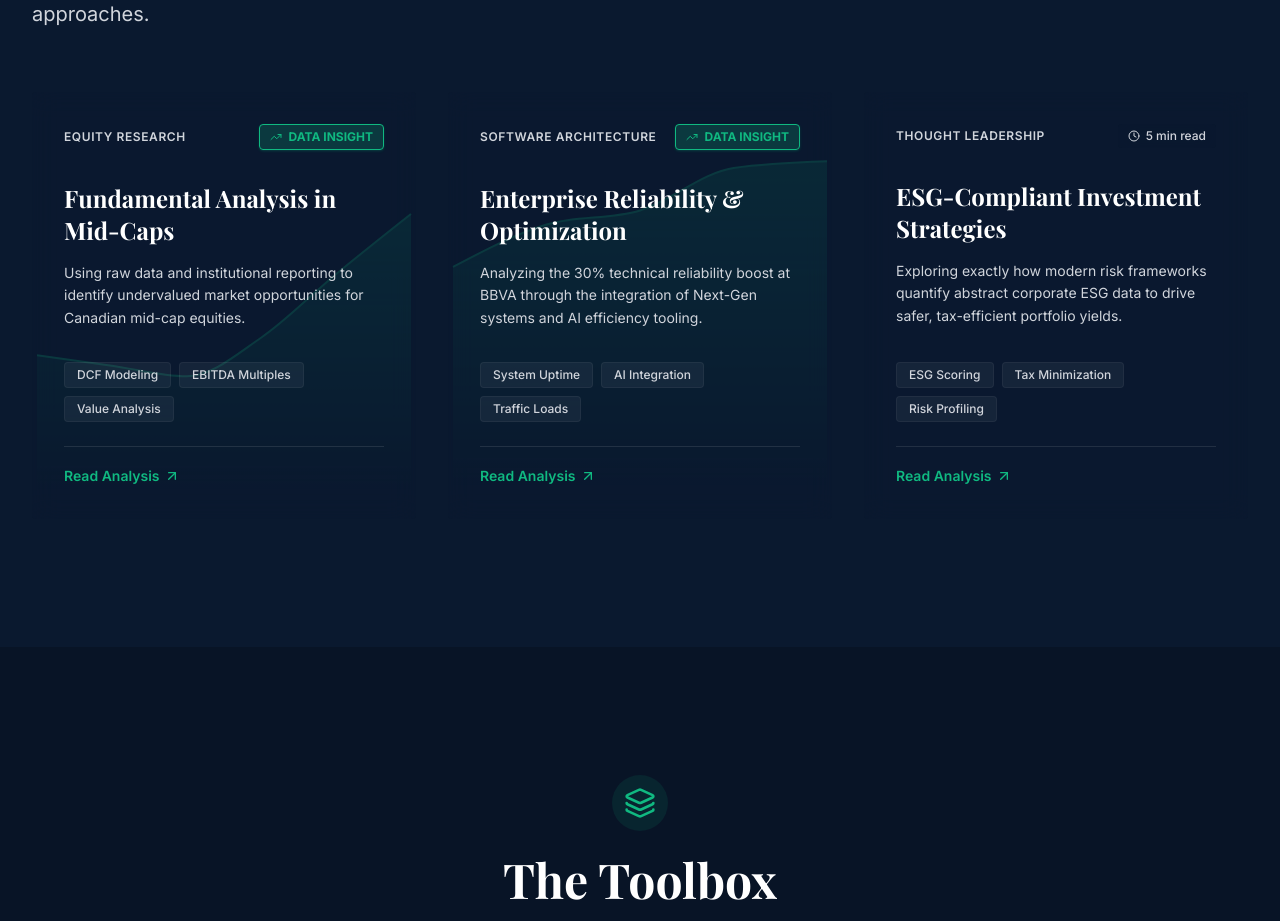
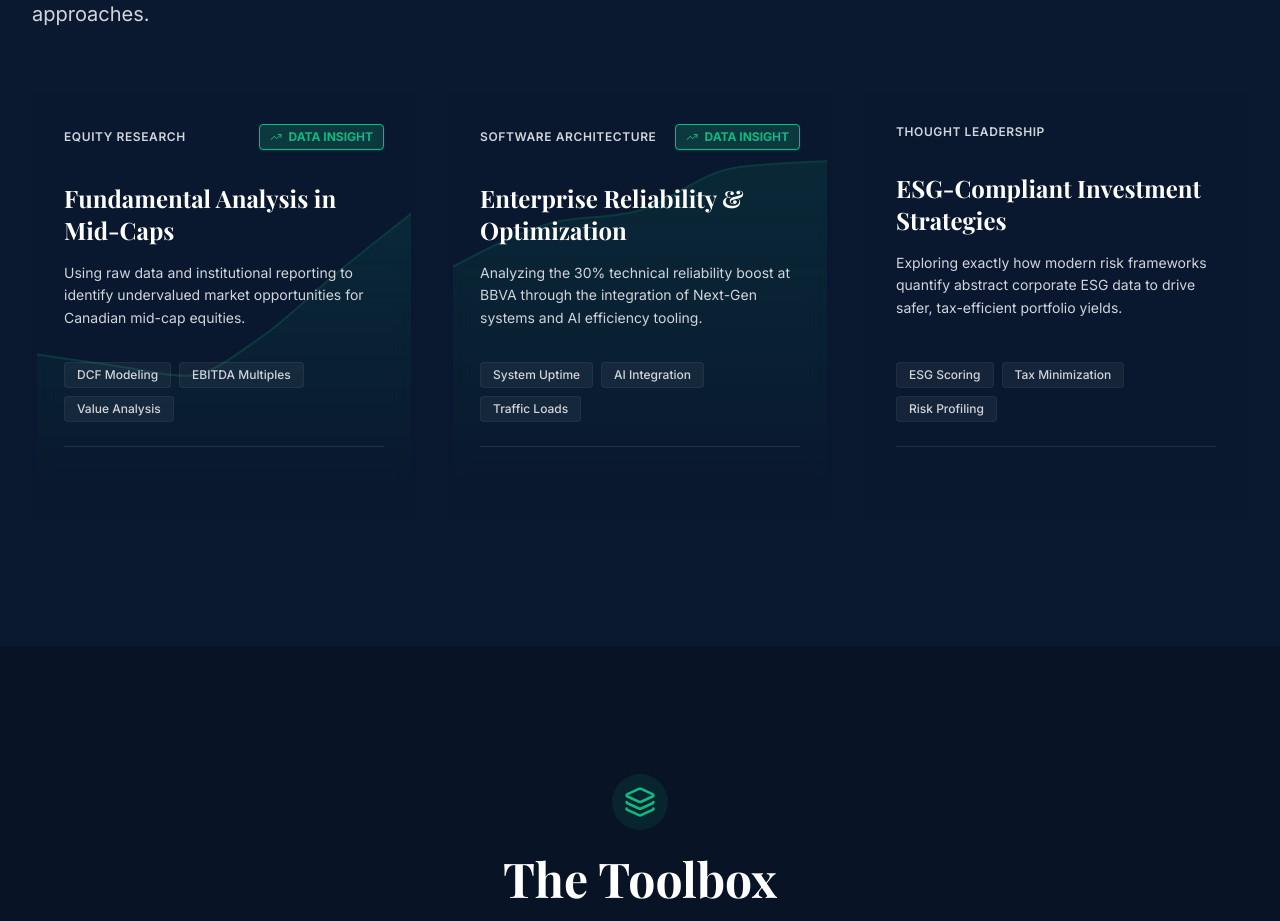
Before and after one commit to neobenjax/benjamin-sanchez-zebadua, a Next.js app: page / in a window 1280 px wide. Shown: the part 4429-5350 px from the top of the page. Built offline with nearby package versions, Linux system fonts and the light colour scheme; a web font is replaced by a local one.

Commit message:
fix: remove action links and reading metrics from insights feed

```diff
--- a/src/components/Insights.tsx
+++ b/src/components/Insights.tsx
@@ -74,15 +74,10 @@ export default function Insights() {
                   </span>
 
                   {/* Dynamic Badge */}
-                  {insight.badgeType === "metric" ? (
+                  {insight.badgeType === "metric" && (
                     <div className="flex items-center px-2.5 py-1 rounded-sm bg-accent/20 border border-accent text-accent text-xs font-bold shadow-sm shadow-accent/20">
                       <TrendingUp className="w-3 h-3 mr-1.5" />
                       DATA INSIGHT
-                    </div>
-                  ) : (
-                    <div className="flex items-center px-2.5 py-1 rounded-sm glass text-gray-300 text-xs font-medium">
-                      <Clock className="w-3 h-3 mr-1.5" />
-                      {insight.readingTime}
                     </div>
                   )}
                 </div>
@@ -109,11 +104,13 @@ export default function Insights() {
                 </div>
 
                 {/* Footer Link */}
-                <div className="pt-4 border-t border-white/10 mt-auto">
+                <div className="pt-4 border-t border-white/10 mt-auto min-h-[40px]">
+                  {/* Action links hidden per UI cleanup:
                   <a href={`#${insight.id}`} className="inline-flex items-center text-sm font-semibold text-accent group-hover:text-white transition-colors">
                     Read Analysis
                     <ArrowUpRight className="ml-1 w-4 h-4 group-hover:translate-x-0.5 group-hover:-translate-y-0.5 transition-transform" />
                   </a>
+                  */}
                 </div>
               </div>
             </motion.div>
```
